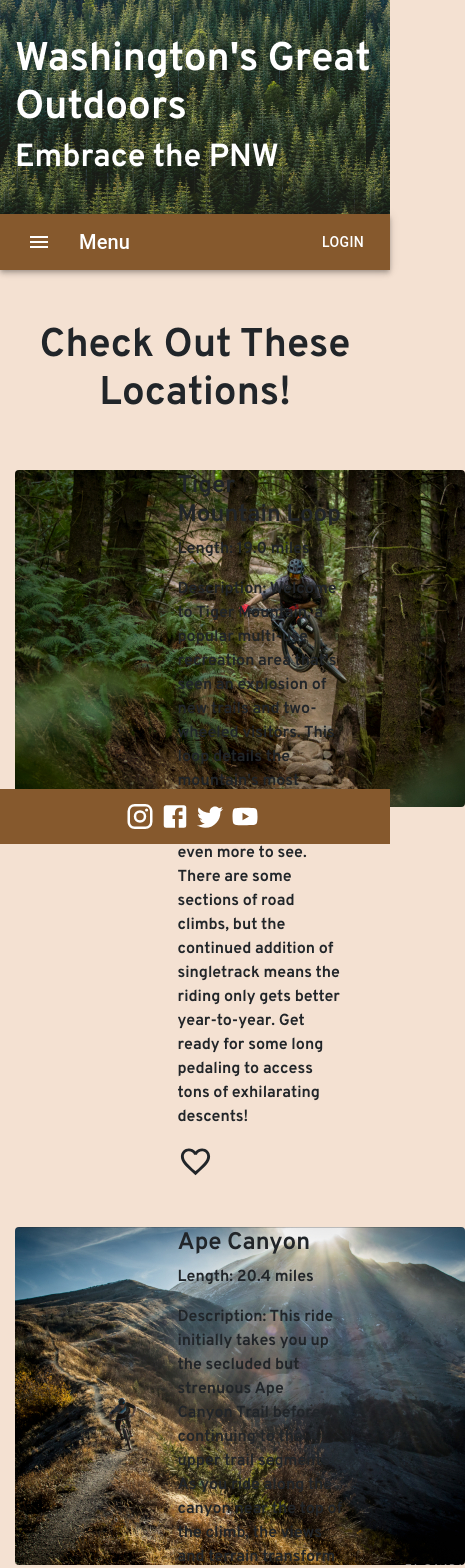
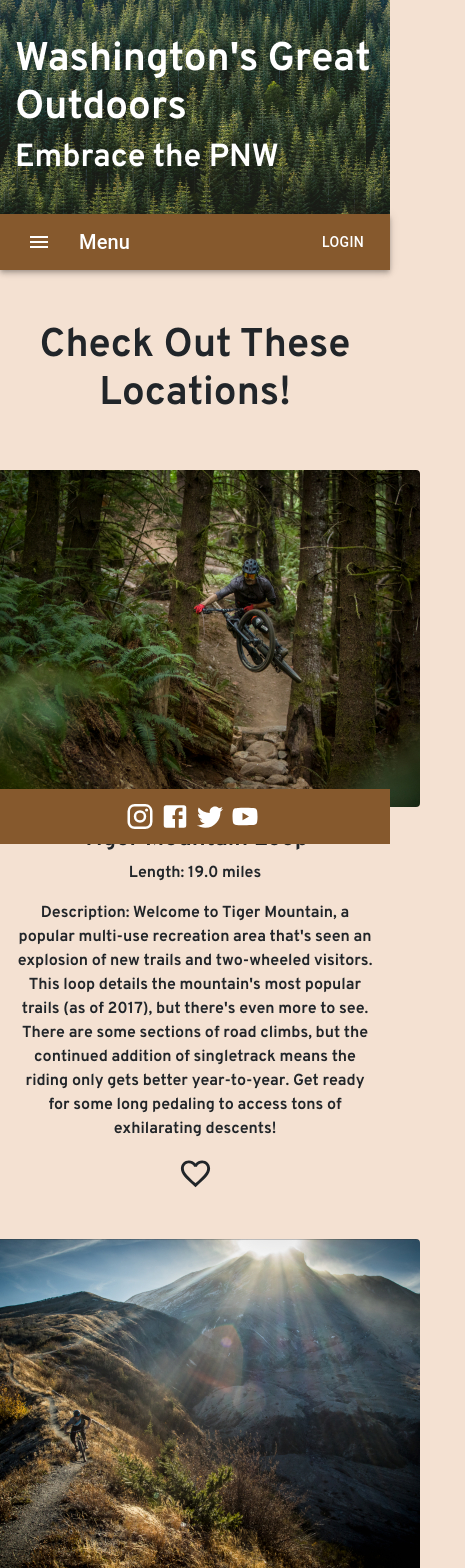
Before and after one commit to kevinlim605/Washington-s-Great-Outdoors-Site, a React (Create React App) app in the folder client/: page /directory/biking in a window 390 px wide. Shown: the top 1568 px of the page, 465 px wide, since content can reach past the window. Built offline with nearby package versions, Linux system fonts and the light colour scheme.

Commit message:
added breakpoints for activity info

```diff
--- a/client/src/components/ActivityInfo.js
+++ b/client/src/components/ActivityInfo.js
@@ -13,18 +13,20 @@ function ActivityInfo(props) {
             {props.activity.map(activity => {
                 return (
                     <Row className="mt-5">
-                        <Col xs={{ size: "5" }}>
+                        <Col sm={{ size: "12" }} lg={{ size: "6"}} className="mb-3 d-flex justify-content-center">
                             <img
                                 src={activity.image}
                                 alt="loc 1"
-                                className="rounded float-left"
+                                className="rounded"
                             />
                         </Col>
-                        <Col xs={{ size: "6" }}>
-                            <h4>{activity.name}</h4>
-                            <p><b>{activity.descriptor}</b></p>
-                            <p><b>Description: {activity.description}</b></p>
-                            <FavoriteBorderIcon fontSize="large"/>
+                        <Col sm={{ size: "9" }} lg={{ size: "6"}} className="mx-auto">
+                            <h4 className="text-center text-lg-left">{activity.name}</h4>
+                            <p className="text-center text-lg-left"><b>{activity.descriptor}</b></p>
+                            <p className="text-center text-lg-left"><b>Description: {activity.description}</b></p>
+                            <div className="text-center text-lg-left">
+                                <FavoriteBorderIcon fontSize="large"/>
+                            </div>
                         </Col>
                     </Row>
                 );
```
